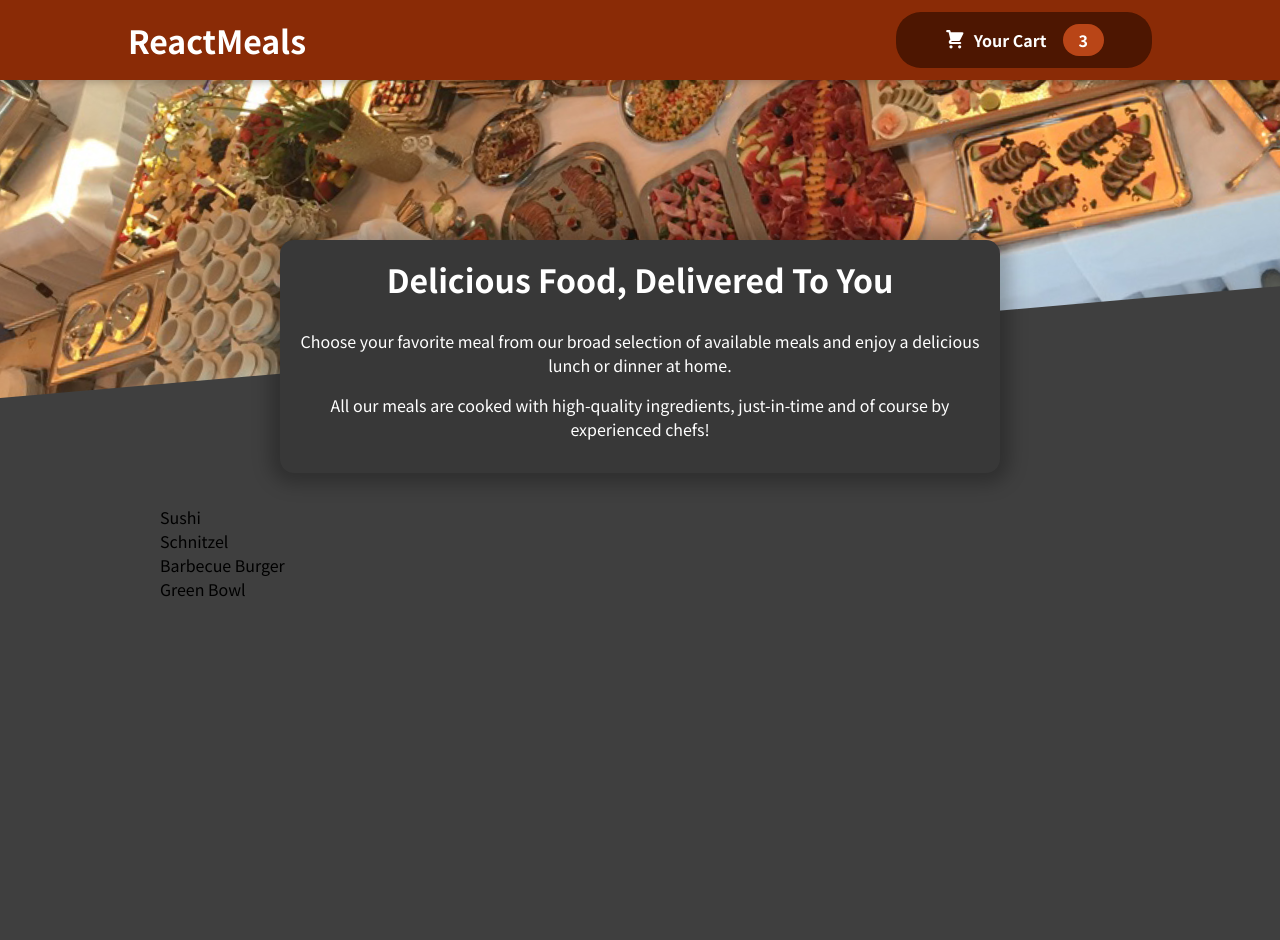
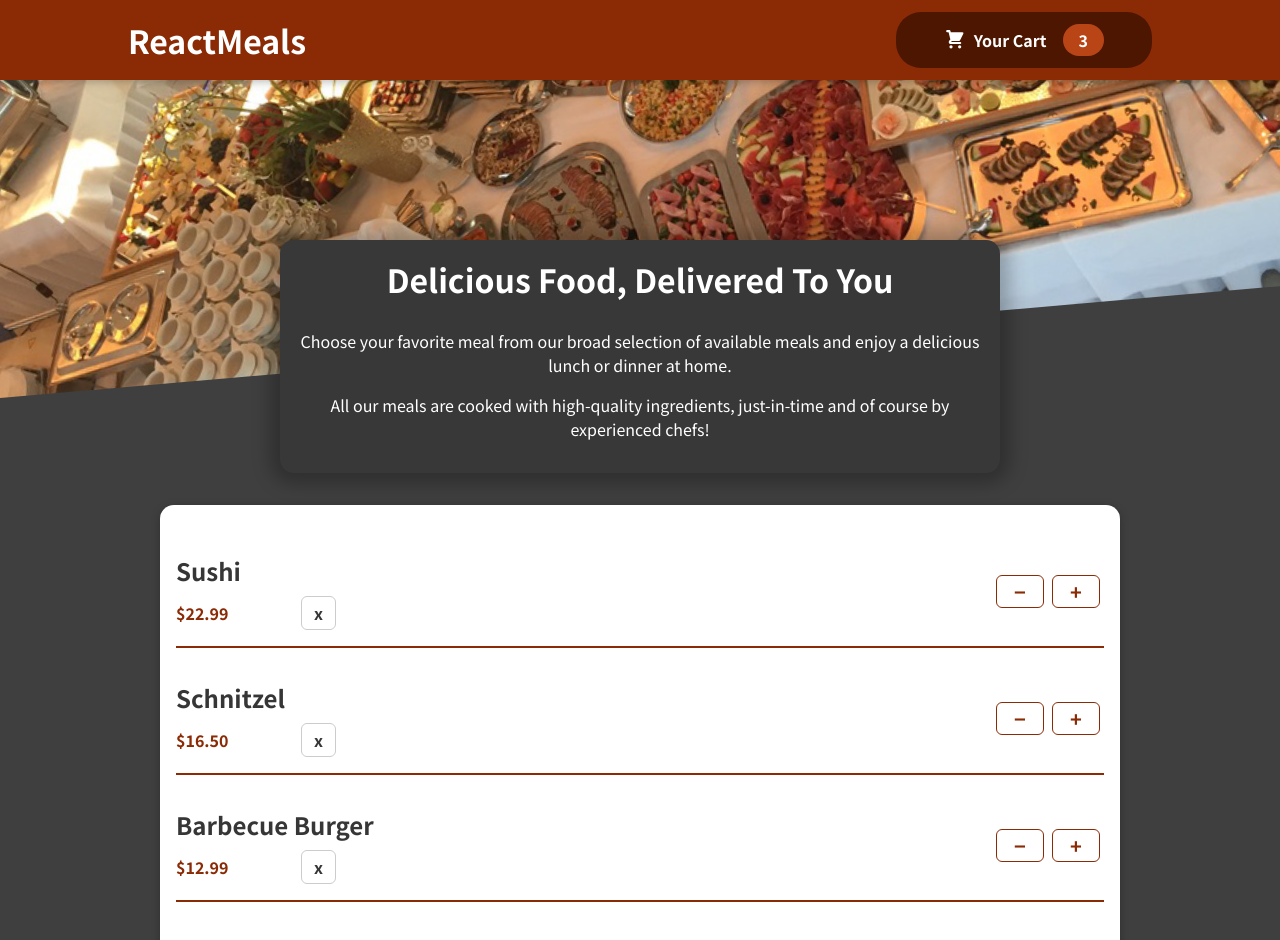
Before and after one commit to BateDowen/Food-order-app-exercise, a React (Create React App) app in the folder food-order-app-exercise/: page / in a window 1280 px wide. Shown: the top 940 px of the page. Before the commit the page ends 800 px from the top, so only its background shows below. Built offline with nearby package versions, Linux system fonts and the light colour scheme.

Commit message:
add individual items and displaying them

```diff
--- a/food-order-app-exercise/src/components/Meals/AvailableMeals.js
+++ b/food-order-app-exercise/src/components/Meals/AvailableMeals.js
@@ -1,41 +1,44 @@
-
+import CartItem from "../Cart/CartItem";
+import Card from "../UI/Card";
 import clasess from "./AvailableMeals.module.css";
 
 const DUMMY_MEALS = [
   {
-      id: 'm1',
-      name: 'Sushi',
-      description: 'Finest fish and veggies',
+    id: "m1",
+    name: "Sushi",
+    description: "Finest fish and veggies",
     price: 22.99,
   },
   {
-      id: 'm2',
-      name: 'Schnitzel',
-      description: 'A german specialty!',
+    id: "m2",
+    name: "Schnitzel",
+    description: "A german specialty!",
     price: 16.5,
   },
   {
-      id: 'm3',
-      name: 'Barbecue Burger',
-      description: 'American, raw, meaty',
+    id: "m3",
+    name: "Barbecue Burger",
+    description: "American, raw, meaty",
     price: 12.99,
   },
   {
-      id: 'm4',
-      name: 'Green Bowl',
-      description: 'Healthy...and green...',
+    id: "m4",
+    name: "Green Bowl",
+    description: "Healthy...and green...",
     price: 18.99,
   },
 ];
-const AvailableMeals = () =>{
-const mealList = DUMMY_MEALS.map(meal => <li>{meal.name}</li>);
+const AvailableMeals = () => {
+  const mealList = DUMMY_MEALS.map((meal) => (
+    <CartItem key={meal.id} name={meal.name} price={meal.price}></CartItem>
+  ));
 
   return (
     <section className={clasess.meals}>
-        <ul>
-            {mealList}
-        </ul>
+      <Card>
+        <ul>{mealList}</ul>
+      </Card>
     </section>
-)
+  );
 };
 export default AvailableMeals;
--- /dev/null
+++ b/food-order-app-exercise/src/components/UI/Card.js
@@ -0,0 +1,7 @@
+import classes from "./Card.module.css";
+const Card =(props) =>{
+    return(
+        <div className={classes.card}>{props.children}</div>
+    )
+};
+export default Card;
```
Also changed, not shown: food-order-app-exercise/src/components/Cart/Cart.module.css (renamed from food-order-app-exercise/src/components/Cart.module.css), food-order-app-exercise/src/components/Cart/CartItem.js (renamed from food-order-app-exercise/src/components/CartItem.js), food-order-app-exercise/src/components/Cart/CartItem.module.css (renamed from food-order-app-exercise/src/components/CartItem.module.css), food-order-app-exercise/src/components/UI/Card.module.css (renamed from food-order-app-exercise/src/components/Card.module.css). Lines whose indentation alone changed are shown as unchanged.
